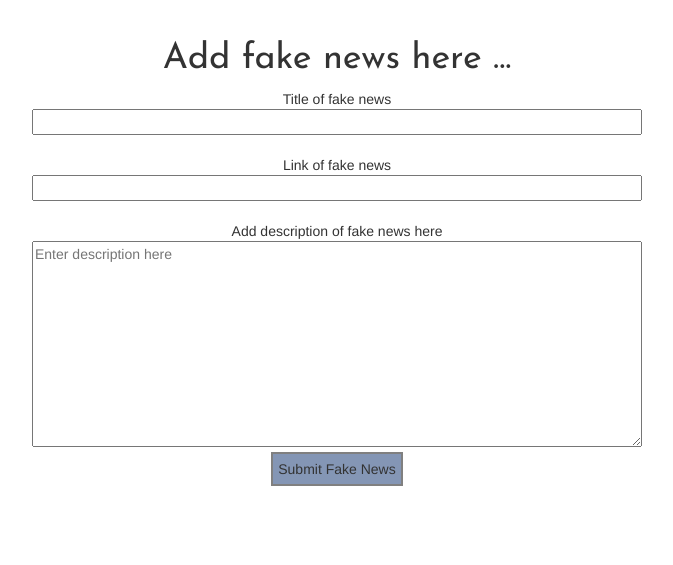
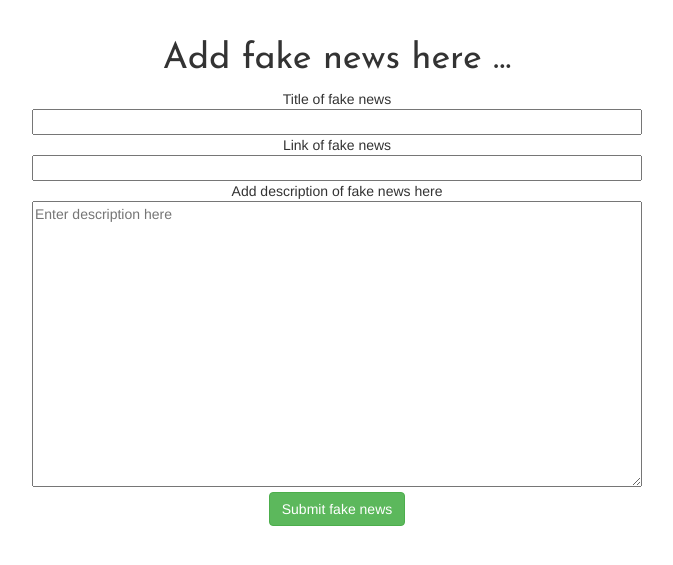
Before and after one commit to yvonnelhs/CSSi-proj, a Python web app: template templates/addFakeNews.html in a window 1280 px wide. Shown: the part 65-630 px from the top of the page, without its empty margins (303-976 px from the left). Run offline with Jinja, Linux system fonts and the light colour scheme; the template is opened without the code that fills it, so the values that code supplies are empty; some libraries are stand-ins or nearby versions; some web fonts are replaced.

Commit message:
Update addFakeNews.html

```diff
--- a/templates/addFakeNews.html
+++ b/templates/addFakeNews.html
@@ -44,14 +44,11 @@
       <h1>Add fake news here ...</h1>
 
       <form method = "post" action = "/homepage">
-        Title of fake news <input type="text" name="title">
-        <br> <br>
-        Link of fake news <input type="text" name="link">
-        <br> <br>
-        Add description of fake news here
-        <br>
-        <textarea placeholder="Enter description here" name="message" rows="10" cols="50"></textarea><br>
-        <input class = "clickableArea" type = "submit" value = "Submit Fake News"></input>
+        <div class= "request">Title of fake news</div> <input type="text" name="title">
+        <div class= "request">Link of fake news</div> <input type="text" name="link">
+        <div class= "request">Add description of fake news here</div>
+        <textarea placeholder="Enter description here" name="message" rows="14" cols="50"></textarea><br>
+        <button class="btn btn-success" type="submit" value="Add "> Submit fake news </button>
       </form>
     </div>
   </body>
```
